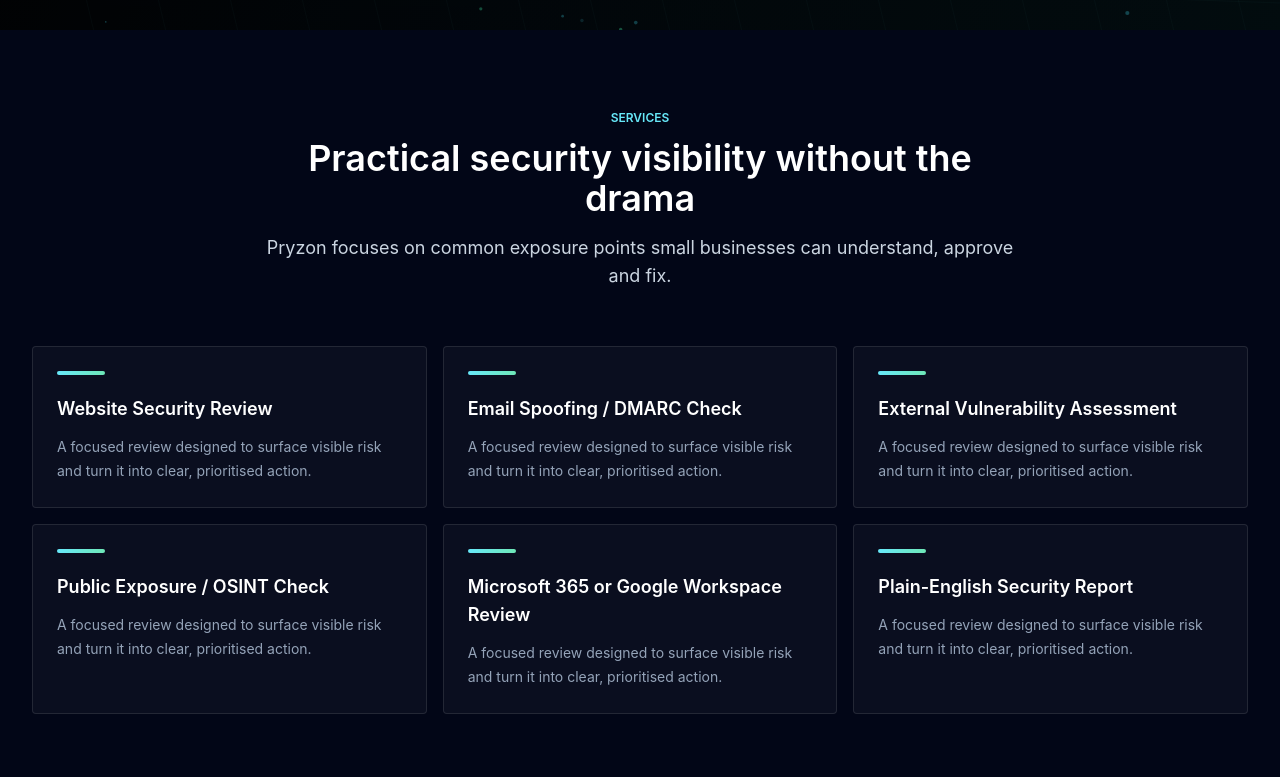
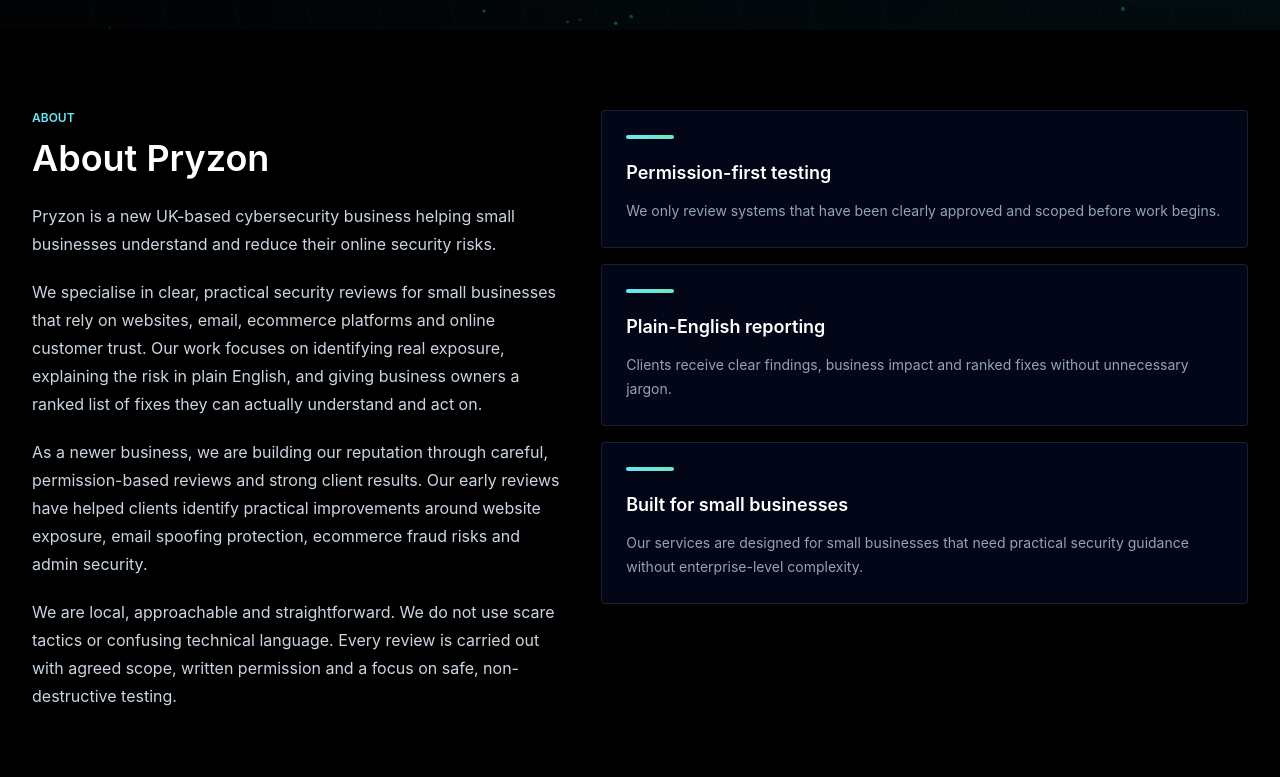
Before and after one commit to rylieread4006/pryzon-site, a React (Vite) app: page / in a window 1280 px wide. Shown: the part 723-1500 px from the top of the page. Built offline with nearby package versions, Linux system fonts and the light colour scheme.

Commit message:
Update Pryzon website

```diff
--- a/src/App.jsx
+++ b/src/App.jsx
@@ -1,4 +1,6 @@
 import ParticleHero from "./components/ParticleHero.jsx";
+
+const contactEmail = "contact@pryzon.co.uk";
 
 const services = [
   "Website Security Review",
@@ -10,6 +12,7 @@
 ];
 
 const navLinks = [
+  { label: "About", href: "#about" },
   { label: "Services", href: "#services" },
   { label: "Pricing", href: "#pricing" },
   { label: "How it works", href: "#process" },
@@ -85,6 +88,21 @@
   },
 ];
 
+const aboutValues = [
+  {
+    title: "Permission-first testing",
+    text: "We only review systems that have been clearly approved and scoped before work begins.",
+  },
+  {
+    title: "Plain-English reporting",
+    text: "Clients receive clear findings, business impact and ranked fixes without unnecessary jargon.",
+  },
+  {
+    title: "Built for small businesses",
+    text: "Our services are designed for small businesses that need practical security guidance without enterprise-level complexity.",
+  },
+];
+
 const recentWork = [
   {
     title: "Website and email exposure check",
@@ -105,6 +123,45 @@
   "Non-destructive testing",
   "Plain-English reports",
 ];
+
+function handleSecurityCheckSubmit(event) {
+  event.preventDefault();
+
+  const form = event.currentTarget;
+  const formData = new FormData(form);
+
+  if (formData.get("company-url")) {
+    return;
+  }
+
+  const name = formData.get("name")?.toString().trim() || "";
+  const businessName = formData.get("business-name")?.toString().trim() || "";
+  const websiteUrl = formData.get("website-url")?.toString().trim() || "";
+  const email = formData.get("email")?.toString().trim() || "";
+  const packageInterest = formData.get("package-interest")?.toString().trim() || "Not sure yet";
+  const message = formData.get("message")?.toString().trim() || "No extra message provided.";
+
+  const subjectName = businessName || name || "New business";
+  const subject = `Pryzon security check request - ${subjectName}`;
+  const body = [
+    "New Pryzon security check request",
+    "",
+    `Name: ${name}`,
+    `Business name: ${businessName}`,
+    `Website URL: ${websiteUrl}`,
+    `Email address: ${email}`,
+    `Package interest: ${packageInterest}`,
+    "",
+    "Message:",
+    message,
+    "",
+    "Please reply to confirm scope and written permission before any testing begins.",
+  ].join("\n");
+
+  window.location.href = `mailto:${contactEmail}?subject=${encodeURIComponent(
+    subject,
+  )}&body=${encodeURIComponent(body)}`;
+}
 
 function SectionHeader({ eyebrow, title, children }) {
   return (
@@ -191,7 +248,55 @@
       <SiteHeader />
       <ParticleHero />
 
-      <section id="services" className="bg-slate-950 px-5 py-20 sm:px-6 lg:px-8">
+      <section id="about" className="scroll-mt-48 bg-black px-5 py-20 sm:scroll-mt-32 sm:px-6 lg:px-8">
+        <div className="mx-auto grid max-w-7xl gap-10 lg:grid-cols-[0.9fr_1.1fr] lg:items-start">
+          <div>
+            <p className="mb-3 text-xs font-semibold uppercase text-cyan-300">
+              About
+            </p>
+            <h2 className="text-3xl font-semibold text-white md:text-4xl">
+              About Pryzon
+            </h2>
+            <div className="mt-6 space-y-5 text-base leading-7 text-slate-300">
+              <p>
+                Pryzon is a new UK-based cybersecurity business helping small businesses
+                understand and reduce their online security risks.
+              </p>
+              <p>
+                We specialise in clear, practical security reviews for small businesses that rely
+                on websites, email, ecommerce platforms and online customer trust. Our work focuses
+                on identifying real exposure, explaining the risk in plain English, and giving
+                business owners a ranked list of fixes they can actually understand and act on.
+              </p>
+              <p>
+                As a newer business, we are building our reputation through careful,
+                permission-based reviews and strong client results. Our early reviews have helped
+                clients identify practical improvements around website exposure, email spoofing
+                protection, ecommerce fraud risks and admin security.
+              </p>
+              <p>
+                We are local, approachable and straightforward. We do not use scare tactics or
+                confusing technical language. Every review is carried out with agreed scope,
+                written permission and a focus on safe, non-destructive testing.
+              </p>
+            </div>
+          </div>
+          <div className="grid gap-4">
+            {aboutValues.map((value) => (
+              <article
+                key={value.title}
+                className="rounded border border-white/10 bg-slate-950 p-6 transition hover:border-cyan-300/35 hover:bg-white/[0.04]"
+              >
+                <div className="mb-5 h-1 w-12 rounded-full bg-gradient-to-r from-cyan-300 to-emerald-300" />
+                <h3 className="text-lg font-semibold text-white">{value.title}</h3>
+                <p className="mt-3 text-sm leading-6 text-slate-400">{value.text}</p>
+              </article>
+            ))}
+          </div>
+        </div>
+      </section>
+
+      <section id="services" className="scroll-mt-48 bg-slate-950 px-5 py-20 sm:scroll-mt-32 sm:px-6 lg:px-8">
         <div className="mx-auto max-w-7xl">
           <SectionHeader
             eyebrow="Services"
@@ -218,7 +323,7 @@
         </div>
       </section>
 
-      <section id="process" className="bg-black px-5 py-20 sm:px-6 lg:px-8">
+      <section id="process" className="scroll-mt-48 bg-black px-5 py-20 sm:scroll-mt-32 sm:px-6 lg:px-8">
         <div className="mx-auto max-w-7xl">
           <SectionHeader eyebrow="How it works" title="A clear process from permission to report">
             Every check starts with consent and a defined scope, so your business knows exactly
@@ -237,7 +342,7 @@
         </div>
       </section>
 
-      <section id="pricing" className="bg-slate-950 px-5 py-20 sm:px-6 lg:px-8">
+      <section id="pricing" className="scroll-mt-48 bg-slate-950 px-5 py-20 sm:scroll-mt-32 sm:px-6 lg:px-8">
         <div className="mx-auto max-w-7xl">
           <SectionHeader eyebrow="Paid options" title="Choose the right level of review">
             Start with a focused exposure check, or choose a deeper review when your business
@@ -331,7 +436,7 @@
         </div>
       </section>
 
-      <section id="recent-work" className="bg-slate-950 px-5 py-20 sm:px-6 lg:px-8">
+      <section id="recent-work" className="scroll-mt-48 bg-slate-950 px-5 py-20 sm:scroll-mt-32 sm:px-6 lg:px-8">
         <div className="mx-auto max-w-7xl">
           <SectionHeader eyebrow="Recent work" title="Clear reviews for real small-business risks">
             Pryzon focuses on practical visibility work that helps owners understand what can be
@@ -349,7 +454,7 @@
         </div>
       </section>
 
-      <section id="contact" className="bg-slate-950 px-5 py-20 sm:px-6 lg:px-8">
+      <section id="contact" className="scroll-mt-48 bg-slate-950 px-5 py-20 sm:scroll-mt-32 sm:px-6 lg:px-8">
         <div className="mx-auto grid max-w-7xl gap-10 lg:grid-cols-[0.9fr_1.1fr] lg:items-start">
           <div>
             <p className="mb-3 text-xs font-semibold uppercase text-emerald-300">
@@ -370,16 +475,17 @@
 
           <form
             name="pryzon-security-check"
-            method="POST"
-            data-netlify="true"
-            netlify-honeypot="company-url"
+            action={`mailto:${contactEmail}`}
+            method="post"
+            encType="text/plain"
+            onSubmit={handleSecurityCheckSubmit}
             className="rounded border border-white/10 bg-black/45 p-5 shadow-glow sm:p-7"
           >
             <input type="hidden" name="form-name" value="pryzon-security-check" />
-            <p className="hidden">
+            <p className="hidden" aria-hidden="true">
               <label>
                 Company URL
-                <input name="company-url" />
+                <input name="company-url" tabIndex="-1" autoComplete="off" />
               </label>
             </p>
             <div className="grid gap-5 sm:grid-cols-2">
@@ -427,6 +533,7 @@
               <label className="text-sm font-medium text-slate-200">
                 Package interest
                 <select
+                  required
                   name="package-interest"
                   className="mt-2 w-full rounded border border-white/10 bg-slate-950 px-4 py-3 text-white outline-none transition focus:border-cyan-300"
                   defaultValue=""
@@ -452,8 +559,15 @@
               type="submit"
               className="mt-6 w-full rounded bg-emerald-300 px-6 py-3 text-sm font-bold text-slate-950 transition hover:bg-emerald-200 sm:w-auto"
             >
-              Request a Security Check
+              Open Email to Book
             </button>
+            <p className="mt-4 text-xs leading-6 text-slate-400">
+              This opens a pre-filled email to{" "}
+              <a href={`mailto:${contactEmail}`} className="text-cyan-200 hover:text-cyan-100">
+                {contactEmail}
+              </a>
+              , so your forwarding address can receive the enquiry directly.
+            </p>
           </form>
         </div>
       </section>
@@ -481,6 +595,7 @@
             <p className="mt-3 text-xs uppercase text-slate-500">Est. 2026</p>
           </div>
           <nav className="grid gap-3">
+            <a href="#about" className="transition hover:text-cyan-200">About</a>
             <a href="#services" className="transition hover:text-cyan-200">Services</a>
             <a href="#pricing" className="transition hover:text-cyan-200">Pricing</a>
             <a href="#contact" className="transition hover:text-cyan-200">Contact</a>
@@ -490,8 +605,8 @@
           <div className="space-y-3">
             <p>
               Email:{" "}
-              <a href="mailto:contact@pryzon.co.uk" className="text-cyan-200 hover:text-cyan-100">
-                contact@pryzon.co.uk
+              <a href={`mailto:${contactEmail}`} className="text-cyan-200 hover:text-cyan-100">
+                {contactEmail}
               </a>
             </p>
             <p>Location: United Kingdom</p>
```
